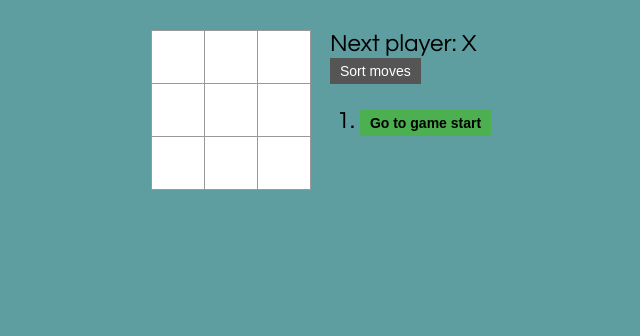
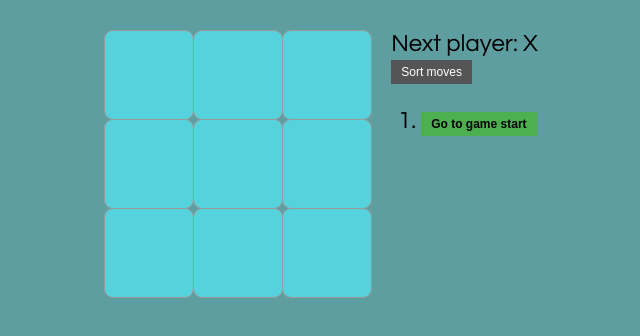
Before and after one commit to fullstuck/learn-reactjs, a React app: page / in a window 1280 px wide. Shown: the part 136-472 px from the top of the page, without its empty margins (319-959 px from the left). Built offline with nearby package versions, Linux system fonts and the light colour scheme; a web font is replaced by a local one.

Commit message:
Styling square

```diff
--- a/src/index.css
+++ b/src/index.css
@@ -26,18 +26,23 @@ ol, ul {
 }
 
 .square {
-  background: #fff;
+  background: #56d2dd;
+  border-radius: 9px;
   border: 1px solid #999;
   float: left;
-  font-size: 24px;
+  font-size: 45px;
   font-weight: bold;
   line-height: 34px;
-  height: 54px;
+  height: 90px;
   margin-right: -1px;
   margin-top: -1px;
   padding: 0;
   text-align: center;
-  width: 54px;
+  width: 90px;
+}
+
+.square:hover {
+  background-color: #3d4250;
 }
 
 .square--green {
@@ -69,7 +74,7 @@ ol, ul {
   padding: 5px 10px;
   text-align: center;
   text-decoration: none;
-  font-size: 14px;
+  font-size: 12px;
   cursor: pointer;
 }
 
```
